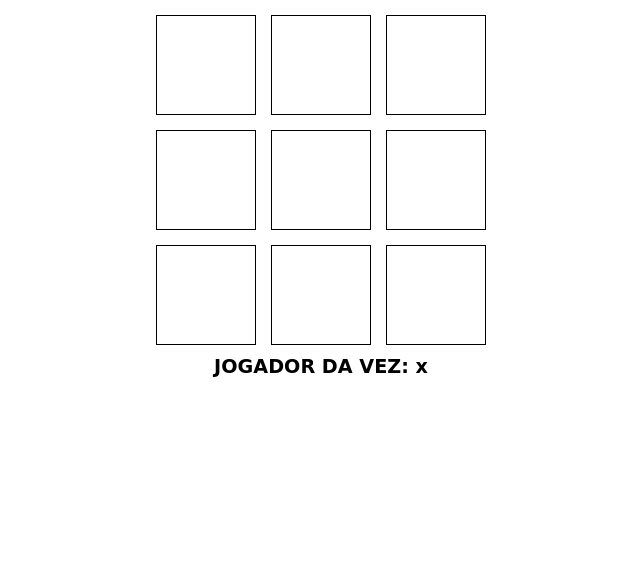
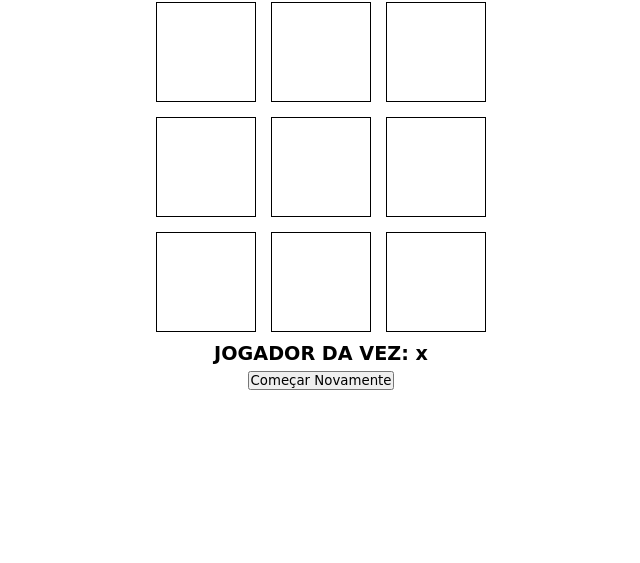
Before and after one commit to neres20030/jogo-da-velha-joao, a plain HTML site: page index.html in a window 1280 px wide. Shown: the part 237-800 px from the top of the page, without its empty margins (319-959 px from the left). Drawn offline with Linux system fonts and the light colour scheme.

Commit message:
new commit button

```diff
--- a/index.html
+++ b/index.html
@@ -22,6 +22,11 @@
             <button data-i="9" aria-label="Posição 9"></button>
         </div>
         <h2 class="currentPlayer"></h2>
+        <div>
+
+            <button onclick="window.location.reload();">Começar Novamente</button>
+
+    </div>
     </main>
     <script src="script.js"></script>
 </body>
```
